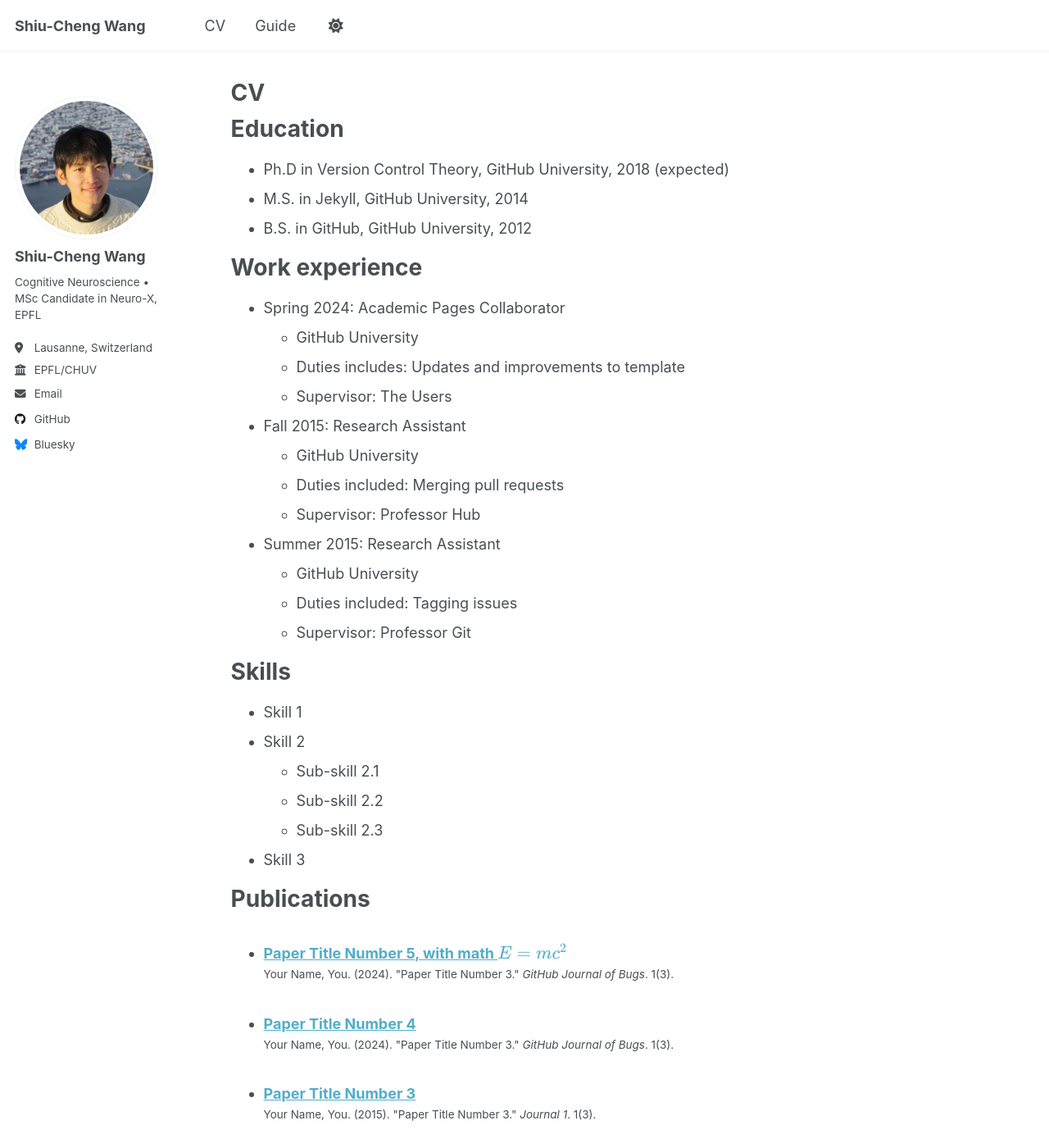
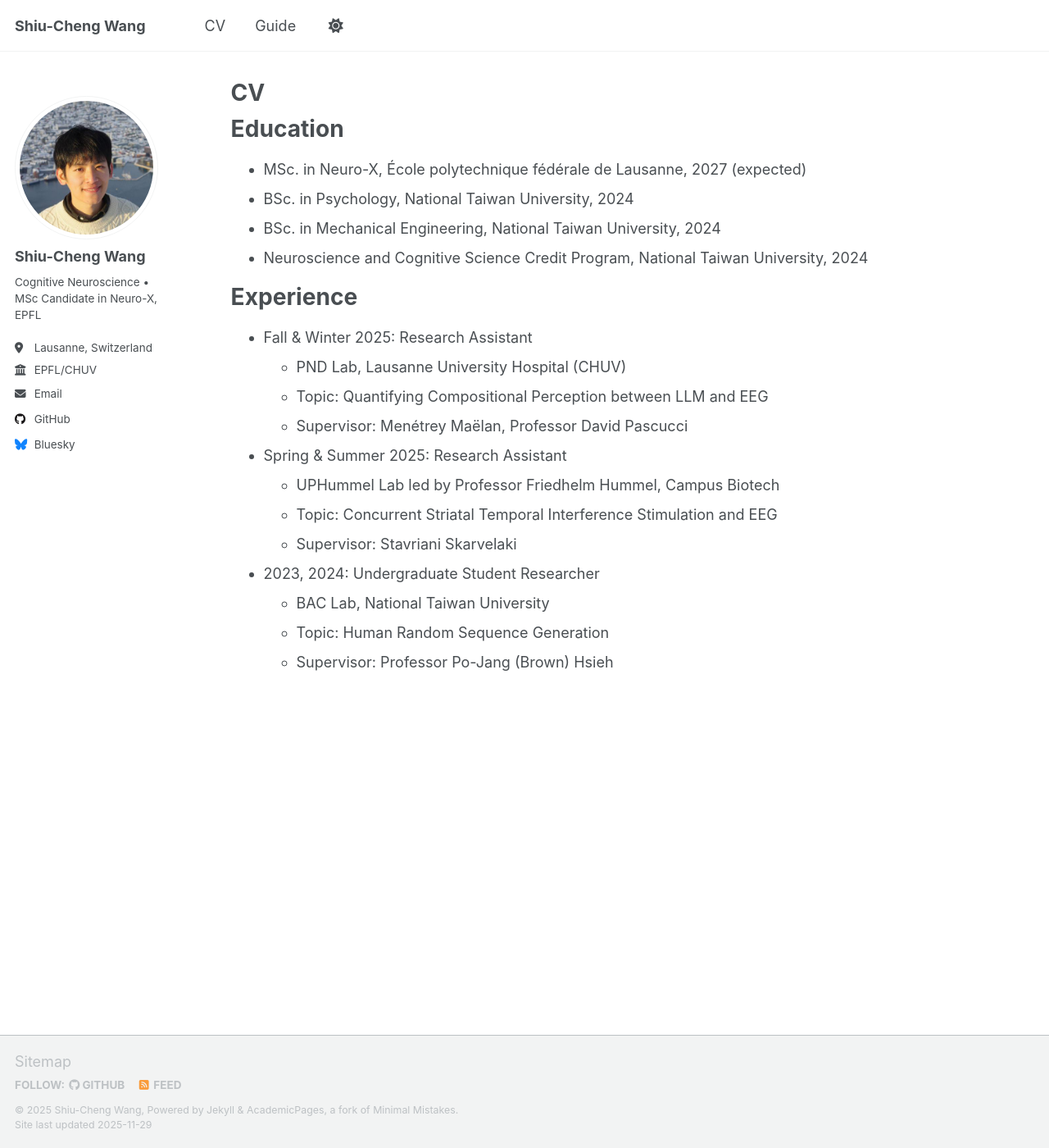
Before and after one commit to s-c-wang/s-c-wang.github.io, a Jekyll site: the page built from _pages/cv.md, in a window 1280 px wide and 1400 px high. Shown: the whole window at 82% size. Built offline with Jekyll 4.4.1, drawn with Linux system fonts in a browser that asks for light colours; a script that is not in the unit is left out; some of the changed text lies outside the part shown.

Commit message:
Revise CV with new education and experience details
Updated education and experience sections with new qualifications and roles.

```diff
--- a/_pages/cv.md
+++ b/_pages/cv.md
@@ -11,54 +11,24 @@ redirect_from:
 
 Education
 ======
-* Ph.D in Version Control Theory, GitHub University, 2018 (expected)
-* M.S. in Jekyll, GitHub University, 2014
-* B.S. in GitHub, GitHub University, 2012
+* MSc. in Neuro-X, École polytechnique fédérale de Lausanne, 2027 (expected)
+* BSc. in Psychology, National Taiwan University, 2024
+* BSc. in Mechanical Engineering, National Taiwan University, 2024
+* Neuroscience and Cognitive Science Credit Program, National Taiwan University, 2024
 
-Work experience
+Experience
 ======
-* Spring 2024: Academic Pages Collaborator
-  * GitHub University
-  * Duties includes: Updates and improvements to template
-  * Supervisor: The Users
+* Fall & Winter 2025: Research Assistant
+  * PND Lab, Lausanne University Hospital (CHUV)
+  * Topic: Quantifying Compositional Perception between LLM and EEG
+  * Supervisor: Menétrey Maëlan, Professor David Pascucci
 
-* Fall 2015: Research Assistant
-  * GitHub University
-  * Duties included: Merging pull requests
-  * Supervisor: Professor Hub
+* Spring & Summer 2025: Research Assistant
+  * UPHummel Lab led by Professor Friedhelm Hummel, Campus Biotech
+  * Topic: Concurrent Striatal Temporal Interference Stimulation and EEG
+  * Supervisor: Stavriani Skarvelaki
 
-* Summer 2015: Research Assistant
-  * GitHub University
-  * Duties included: Tagging issues
-  * Supervisor: Professor Git
-
-Skills
-======
-* Skill 1
-* Skill 2
-  * Sub-skill 2.1
-  * Sub-skill 2.2
-  * Sub-skill 2.3
-* Skill 3
-
-Publications
-======
-  <ul>{% for post in site.publications reversed %}
-    {% include archive-single-cv.html %}
-  {% endfor %}</ul>
-
-Talks
-======
-  <ul>{% for post in site.talks reversed %}
-    {% include archive-single-talk-cv.html  %}
-  {% endfor %}</ul>
-
-Teaching
-======
-  <ul>{% for post in site.teaching reversed %}
-    {% include archive-single-cv.html %}
-  {% endfor %}</ul>
-
-Service and leadership
-======
-* Currently signed in to 43 different slack teams
+* 2023, 2024: Undergraduate Student Researcher
+  * BAC Lab, National Taiwan University
+  * Topic: Human Random Sequence Generation
+  * Supervisor: Professor Po-Jang (Brown) Hsieh
```
